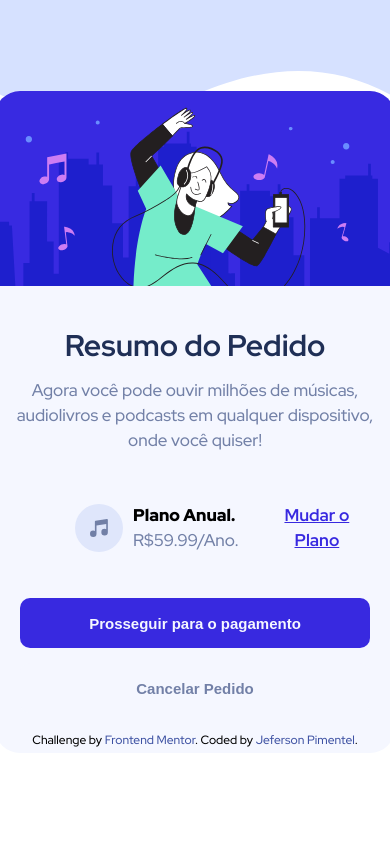
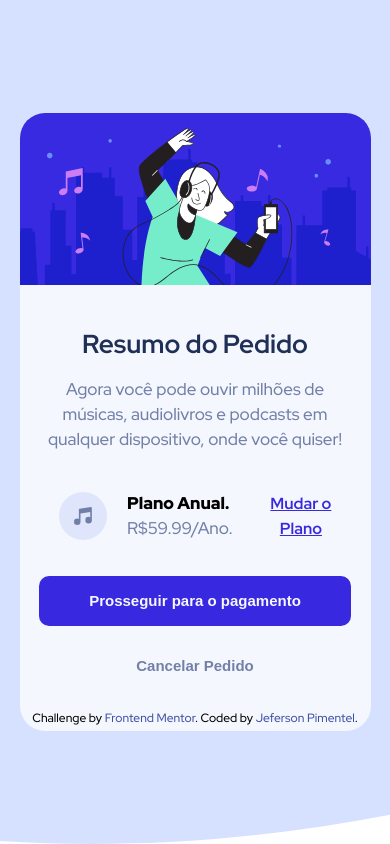
Before and after one commit to FrontalAce21/Resumo-de-Pedido, a plain HTML site: page index.html in a window 390 px wide. Drawn offline with Linux system fonts and the light colour scheme.

Commit message:
Responsividade Concluida

```diff
--- a/style.css
+++ b/style.css
@@ -11,7 +11,7 @@ body {
     font-size: 16px;
     background-image: url(/images/pattern-background-desktop.svg);
     background-repeat: no-repeat;
-    background-size: contain;
+    background-size: cover;
 }
 
 main {
@@ -131,7 +131,8 @@ main {
     text-decoration: none;
 }
 
-@media screen and (max-width: 375px) {
+@media only screen and (max-width: 500px) {
+
 
     body {
         background-image: url(/images/pattern-background-mobile.svg);
@@ -139,7 +140,29 @@ main {
         background-repeat: no-repeat;
     }
 
-    .container, .content, .content-plan {
-        width: auto;
+    .container, .content-discription, .button {
+        width: 90vw;
     }
+
+    .content-title {
+        font-size: 26px;
+    }
+
+    .logo {
+        padding: 0 20px 0 20px;
+    }
+
+    .content-plan {
+        padding: 5vw;
+    }
+
+    .content a {
+        padding: 0 0 0 18px;
+        font-size: 16px;
+    }
+
+    .button-proceed, .button-cancel {
+        width: 80vw;
+    }
+
 }
```
Also changed, not shown: screenshots/desktop-design.jpg (added), screenshots/projeto-mobile-pronto.png (added), 1 other file.
